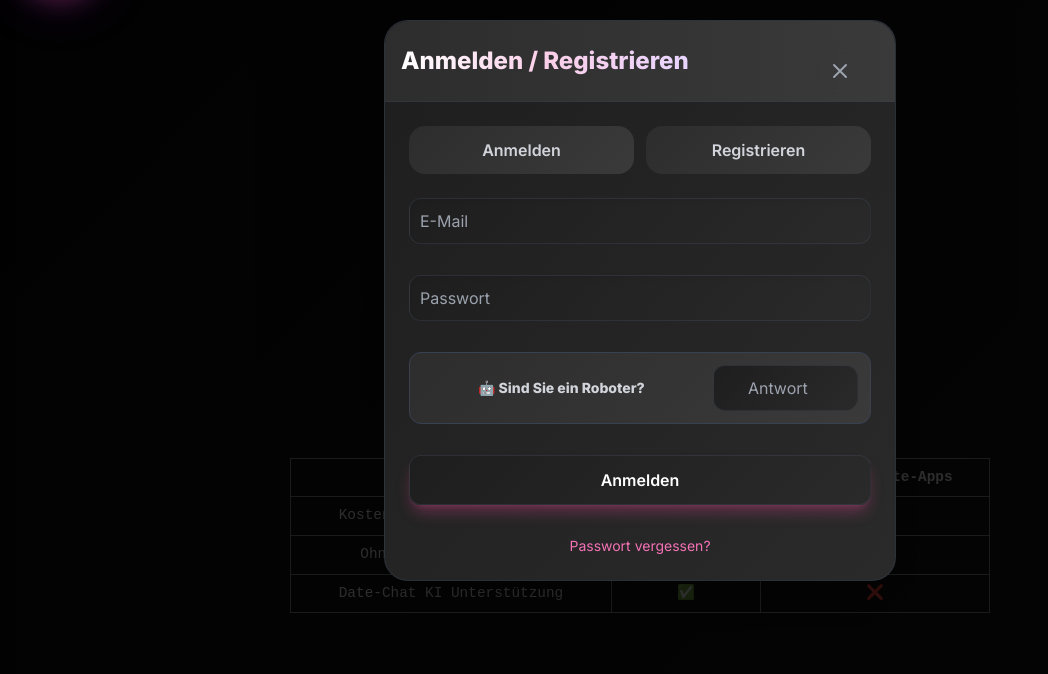
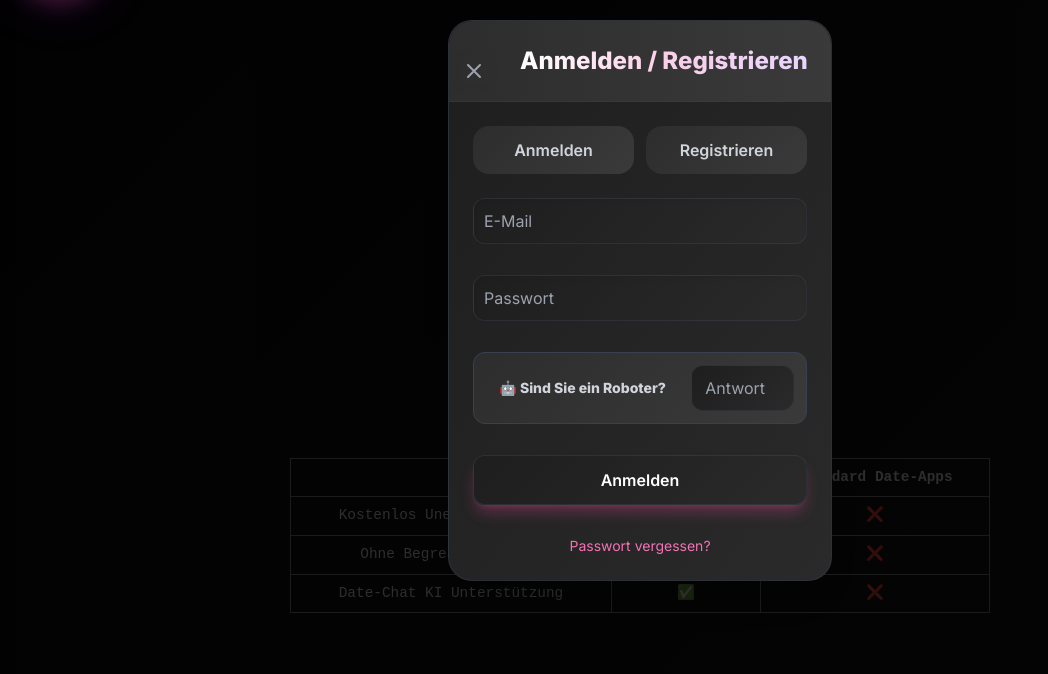
Before and after one commit to newcmmbuisness-glitch/bench-project, an Eleventy site: page benches/meet.njk in a window 1280 px wide. Shown: the part 100-774 px from the top of the page, without its empty margins (0-1048 px from the left). Built offline with nearby package versions, Linux system fonts and the light colour scheme; Eleventy itself is replaced by a stand-in of ours; files that its build step writes are made by us from their sources.

Commit message:
Update auth.html

```diff
--- a/benches/_includes/auth.html
+++ b/benches/_includes/auth.html
@@ -1,7 +1,7 @@
 <div id="loginModal" class="modal fixed inset-0 bg-black/80 flex items-center justify-center p-4 z-50">
 	<div class="modal-content
 		bg-gradient-to-br from-[#1e1e1e] to-[#2a2a2a]
-		rounded-3xl max-w-lg w-full
+		rounded-3xl max-w-sm w-full
 		flex flex-col shadow-2xl overflow-hidden
 		border border-gray-700/50 p-6 relative">
 
@@ -10,22 +10,23 @@
 			border-b border-gray-700/50 relative overflow-hidden
 			flex items-center justify-between">
 
+			<span class="close group relative text-gray-400 hover:text-gray-200 transition-all duration-300 p-3 rounded-full hover:bg-white/10 backdrop-blur-sm cursor-pointer" id="loginCloseBtn">
+				<div class="absolute inset-0 bg-gradient-to-r from-pink-500/20 to-purple-600/20 rounded-full opacity-0 group-hover:opacity-100 transition-opacity duration-300"></div>
+				<svg class="relative w-6 h-6 transition-transform duration-300 group-hover:rotate-90" fill="none" stroke="currentColor" viewBox="0 0 24 24">
+					<path stroke-linecap="round" stroke-linejoin="round" stroke-width="2" d="M6 18L18 6M6 6l12 12"></path>
+				</svg>
+			</span>
+
 			<h2 class="text-2xl font-bold
 				bg-clip-text text-transparent
 				bg-gradient-to-r from-white via-pink-200 to-purple-200
 				transition-all duration-300 relative">
 				Anmelden / Registrieren
 			</h2>
-
-			<span class="close group relative text-gray-400 hover:text-gray-200 transition-all duration-300 p-3 rounded-full hover:bg-white/10 backdrop-blur-sm cursor-pointer" id="loginCloseBtn">
-				<div class="absolute inset-0 bg-gradient-to-r from-pink-500/20 to-purple-600/20 rounded-full opacity-0 group-hover:opacity-100 transition-opacity duration-300"></div>
-				<svg class="relative w-6 h-6 transition-transform duration-300 group-hover:rotate-90" fill="none" stroke="currentColor" viewBox="0 0 24 24">
-					<path stroke-linecap="round" stroke-linejoin="round" stroke-width="2" d="M6 18L18 6M6 6l12 12"></path>
-				</svg>
-			</span>
+			<div></div>
 		</div>
 
-		<div id="authTabsContainer" class="auth-tabs flex space-x-3 mb-6 relative">
+		<div class="auth-tabs flex space-x-3 mb-6 relative">
 			<button class="tab-btn
 				flex-1 relative
 				bg-gray-700 text-gray-300 py-3 px-4 rounded-2xl
```
